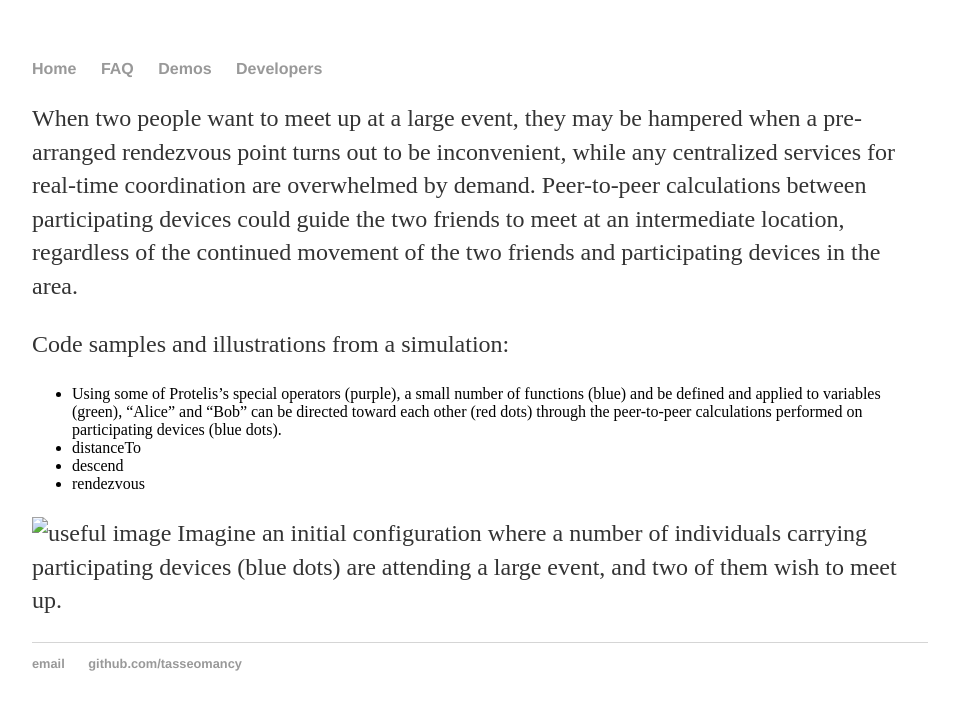
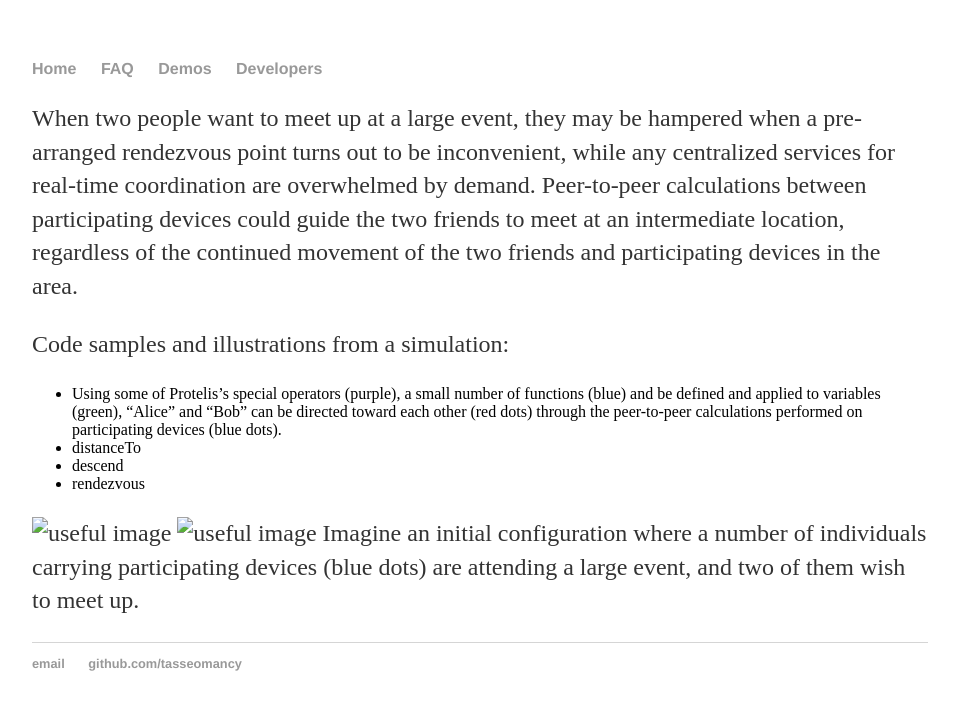
Before and after one commit to tasseomancy/tasseomancy.github.io, a Jekyll site: the page built from _posts/2018-02-07-peer-to-peer-route-planning.md, in a window 1280 px wide. Shown: the top 710 px of the page, without its empty margins (160-1119 px from the left). Built offline with Jekyll 4.4.1, drawn with Linux system fonts in a browser that asks for light colours.

Commit message:
Update 2018-02-07-peer-to-peer-route-planning.md

```diff
--- a/_posts/2018-02-07-peer-to-peer-route-planning.md
+++ b/_posts/2018-02-07-peer-to-peer-route-planning.md
@@ -12,4 +12,5 @@ Code samples and illustrations from a simulation:
 - rendezvous
 
 ![useful image](/assets/peer-to-peer-1.png)
+![useful image](peer-to-peer-1.png)
 Imagine an initial configuration where a number of individuals carrying participating devices (blue dots) are attending a large event, and two of them wish to meet up.
```
